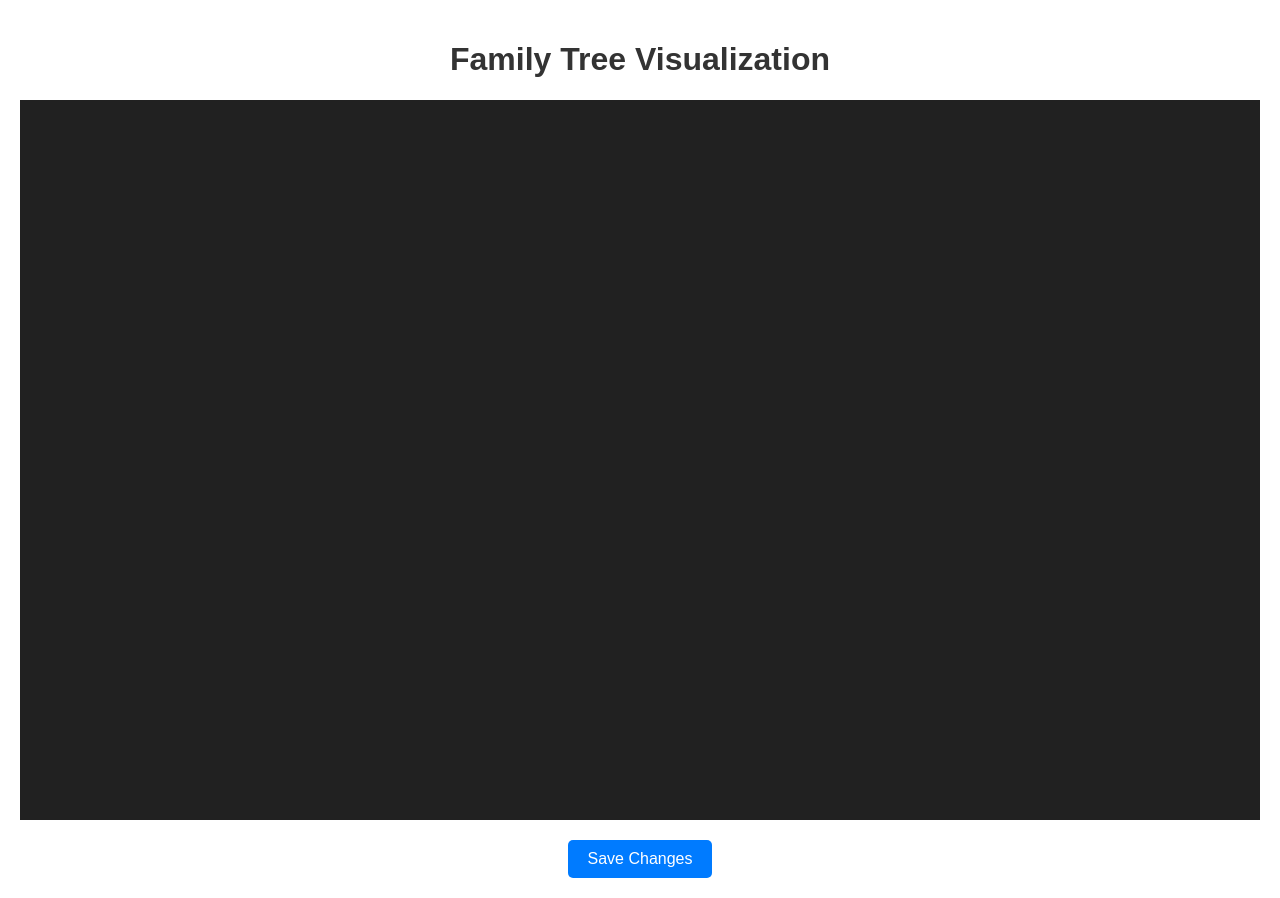
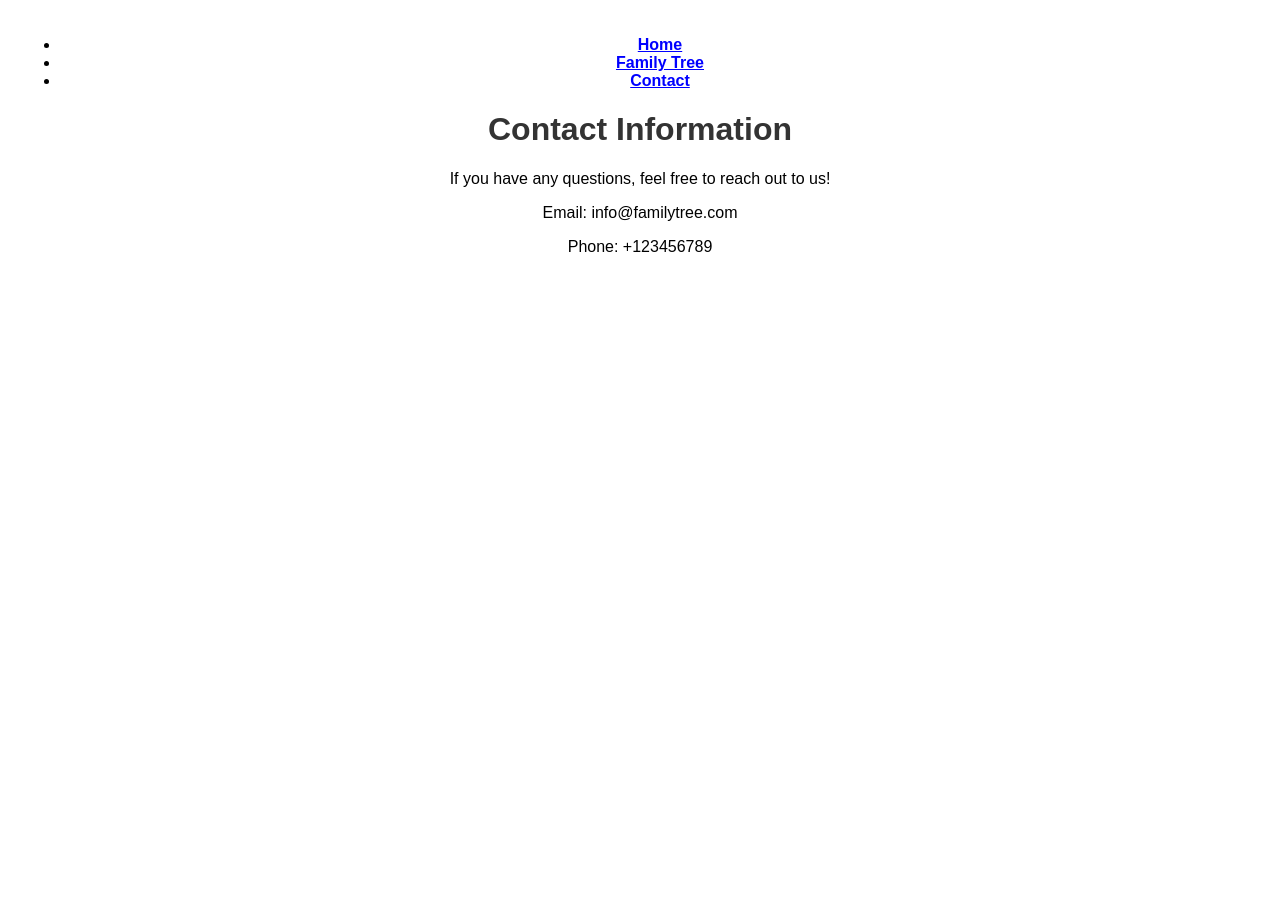
Before and after one commit to RagavJanardhan/Family-Tree-Project-React, a React (Create React App) app in the folder frontend/: page /contact in a window 1280 px wide. After the commit the page ends 800 px from the top, so only its background shows below. Built offline with nearby package versions, Linux system fonts and the light colour scheme; no server answers.

Commit message:
Added site pages

```diff
--- a/frontend/package.json
+++ b/frontend/package.json
@@ -7,6 +7,7 @@
     "family-chart": "^0.2.1",
     "react": "^18.0.0",
     "react-dom": "^18.0.0",
+    "react-router-dom": "^7.1.1",
     "react-scripts": "^5.0.1",
     "web-vitals": "^4.2.4"
   },
--- a/frontend/src/App.js
+++ b/frontend/src/App.js
@@ -1,24 +1,32 @@
 import React from 'react';
-import './styles/App.css';  // Importing CSS for the App component
-import './components/HomePage/HomePage.css';  // Import the custom CSS file for HomePage
-import FamilyTree from "./components/FamilyTree/familyTree.js";
+import { BrowserRouter as Router, Route, Routes, NavLink } from 'react-router-dom';
+import './styles/App.css';
 
-// HomePage component
-const HomePage = () => {
-  return (
-    <div className="homepage">
-      <h1>Welcome to the Family Tree Project</h1>
-      <p>This is a simple React page with custom styling!</p>
-    </div>
-  );
-};
+// Importing the page components
+import HomePage from './components/HomePage/HomePage';
+import FamilyTreePage from './components/FamilyTree/FamilyTreePage';
+import ContactPage from './components/ContactPage/ContactPage';
 
 function App() {
   return (
-    <div className="App">
-      <h1>Family Tree Visualization</h1>
-      <FamilyTree />
-    </div>
+    <Router>
+      <div className="App">
+        <nav>
+          <ul>
+            <li><NavLink to="/" exact className="active">Home</NavLink></li>
+            <li><NavLink to="/family-tree" className="active">Family Tree</NavLink></li>
+            <li><NavLink to="/contact" className="active">Contact</NavLink></li>
+          </ul>
+        </nav>
+
+        {/* Route setup */}
+        <Routes>
+          <Route path="/" element={<HomePage />} />
+          <Route path="/family-tree" element={<FamilyTreePage />} />
+          <Route path="/contact" element={<ContactPage />} />
+        </Routes>
+      </div>
+    </Router>
   );
 }
 
--- /dev/null
+++ b/frontend/src/components/ContactPage/ContactPage.js
@@ -0,0 +1,14 @@
+import React from 'react';
+
+const ContactPage = () => {
+  return (
+    <div className="contact-page">
+      <h1>Contact Information</h1>
+      <p>If you have any questions, feel free to reach out to us!</p>
+      <p>Email: info@familytree.com</p>
+      <p>Phone: +123456789</p>
+    </div>
+  );
+};
+
+export default ContactPage;
--- /dev/null
+++ b/frontend/src/components/FamilyTree/FamilyTreePage.js
@@ -0,0 +1,13 @@
+import React from 'react';
+import FamilyTree from './FamilyTree';
+const FamilyTreePage = () => {
+  return (
+    <div className="family-tree-page">
+      <h1>Family Tree Visualization</h1>
+      <p>Here you can view the family tree and its relationships.</p>
+      <FamilyTree />
+    </div>
+  );
+};
+
+export default FamilyTreePage;
--- a/frontend/src/components/FamilyTree/familyTree.js
+++ b/frontend/src/components/FamilyTree/familyTree.js
@@ -1,6 +1,6 @@
 import React from "react";
 import f3 from "family-chart"; // npm install family-chart@0.2.1 or yarn add family-chart@0.2.1
-import "./familyTree.css";
+import "./FamilyTree.css";
 
 export default class FamilyTree extends React.Component {
   cont = React.createRef();
--- a/frontend/src/components/HomePage/HomePage.js
+++ b/frontend/src/components/HomePage/HomePage.js
@@ -1,13 +1,12 @@
-// frontend/src/HomePage.js
-
 import React from 'react';
-import './HomePage.css';  // Import the CSS file for this component
 
 const HomePage = () => {
   return (
     <div className="homepage">
       <h1>Welcome to the Family Tree Project</h1>
-      <p>This is a simple React page with custom styling!</p>
+      <p>This is a simple React app for visualizing family trees.</p>
+      <h2>Instructions:</h2>
+      <p>Use the navigation bar to view the family tree or contact information.</p>
     </div>
   );
 };
--- a/frontend/src/styles/App.css
+++ b/frontend/src/styles/App.css
@@ -9,3 +9,8 @@
 h1 {
   color: #333;
 }
+
+.active {
+  font-weight: bold;
+  color: blue;
+}
```
Also changed, not shown: 1 other file (tests, documents, lock files or other folders).
